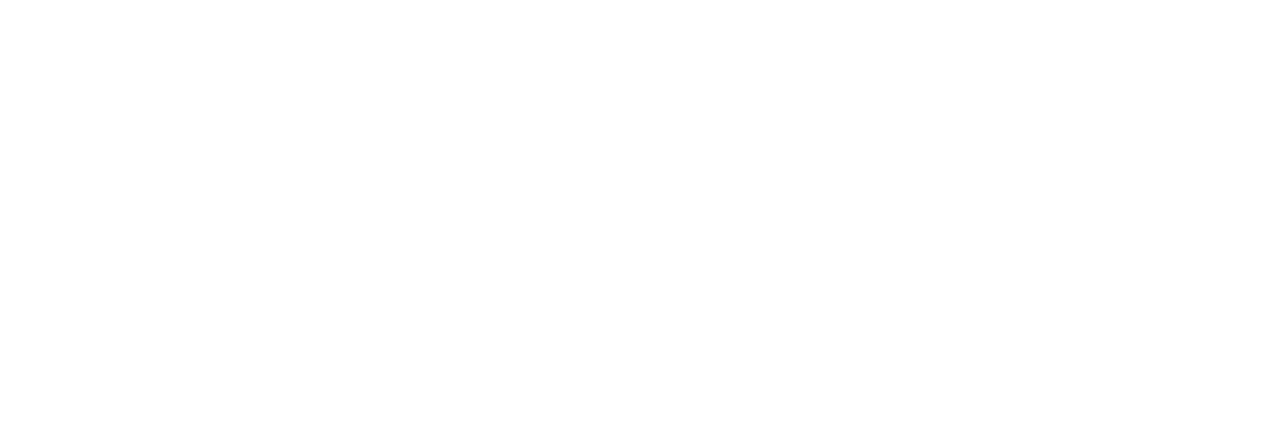
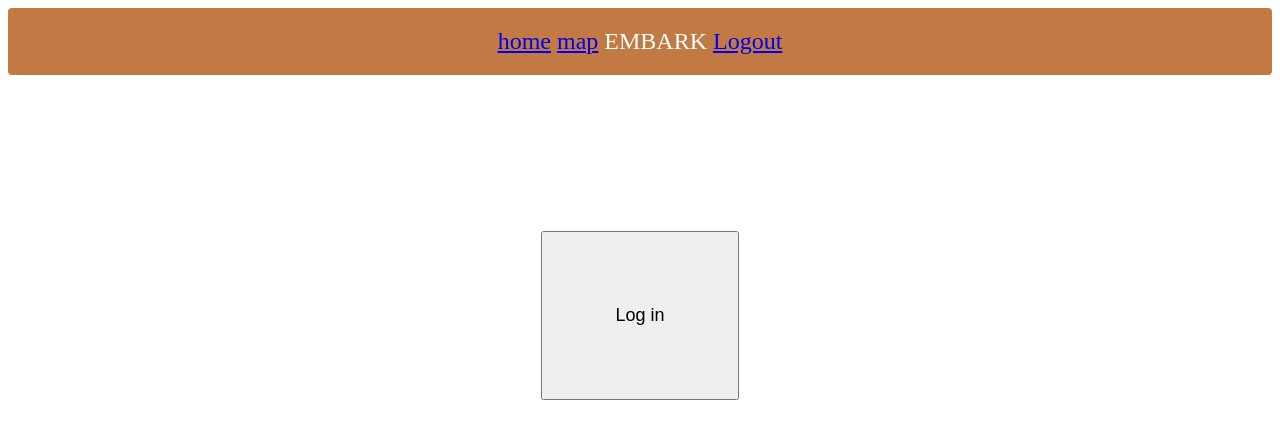
Before and after one commit to team-embark/embark, a SvelteKit app in the folder client/: page /login in a window 1280 px wide. Before the commit this address had no page. Shown: the top 438 px of the page. Built offline with nearby package versions, Linux system fonts and the light colour scheme; no server answers.

Commit message:
login COMPLETE

```diff
--- a/client/src/routes/+layout.js
+++ b/client/src/routes/+layout.js
@@ -2,7 +2,7 @@
 import { auth } from "../firebase_yippee";
 
 export const load = ({url}) => {
-    if (!auth.currentUser && url.pathname !== "/signin") {
-        return redirect(308, "/signin");
+    if (!auth.currentUser && url.pathname !== "/login") {
+        return redirect(308, "/login");
     }
 }
--- a/client/src/routes/+layout.svelte
+++ b/client/src/routes/+layout.svelte
@@ -1,6 +1,13 @@
 <script>
     import Button from "./map/button.svelte";
+    import {auth} from "../firebase_yippee";
+    import {goto} from "$app/navigation";
 	let { children } = $props();
+
+    function logout() {
+        auth.signOut();
+        goto("/login");
+    }
 </script>
 
 
@@ -9,7 +16,7 @@
 	<a href="/">home</a>
 	<a href="/">map</a>
     EMBARK
-    <a href="/signin">Sign Out</a>
+    <a href="#" on:click={logout}>Logout</a>
 </nav>
 </div>
 
--- a/client/src/routes/signin/+page.svelte
+++ b/client/src/routes/login/+page.svelte
@@ -1,5 +1,4 @@
 <script>
-    import Button from "./button.svelte"
     import {app, auth, provider} from '../../firebase_yippee';
     import {signInWithPopup, onAuthStateChanged, GoogleAuthProvider} from 'firebase/auth';
     import {goto} from "$app/navigation";
@@ -50,14 +49,29 @@
     }
     onAuthStateChanged(auth, (user) => {
         if(user) {
-            buttonText = "Sign out my scarab";
+            buttonText = "Log out";
         }
         else {
-            buttonText = "Sign in my scarab";
+            buttonText = "Log in";
         }
     })
 </script>
 
-<Button class = "primary sm" on:click={handleLogin}>
-    {buttonText}
-</Button>
+<div class="container">
+    <button class="signin" on:click={handleLogin}>
+        {buttonText}
+    </button>
+</div>
+
+<style>
+    div.container {
+        display:flex;
+        justify-content: center;
+        align-items: center;
+        height: 60vh;
+    }
+    .signin {
+        padding: 4em !important;
+        font-size: large;
+    }
+</style>
```
Also changed, not shown: client/src/routes/login/button.svelte (renamed from client/src/routes/signin/button.svelte).
